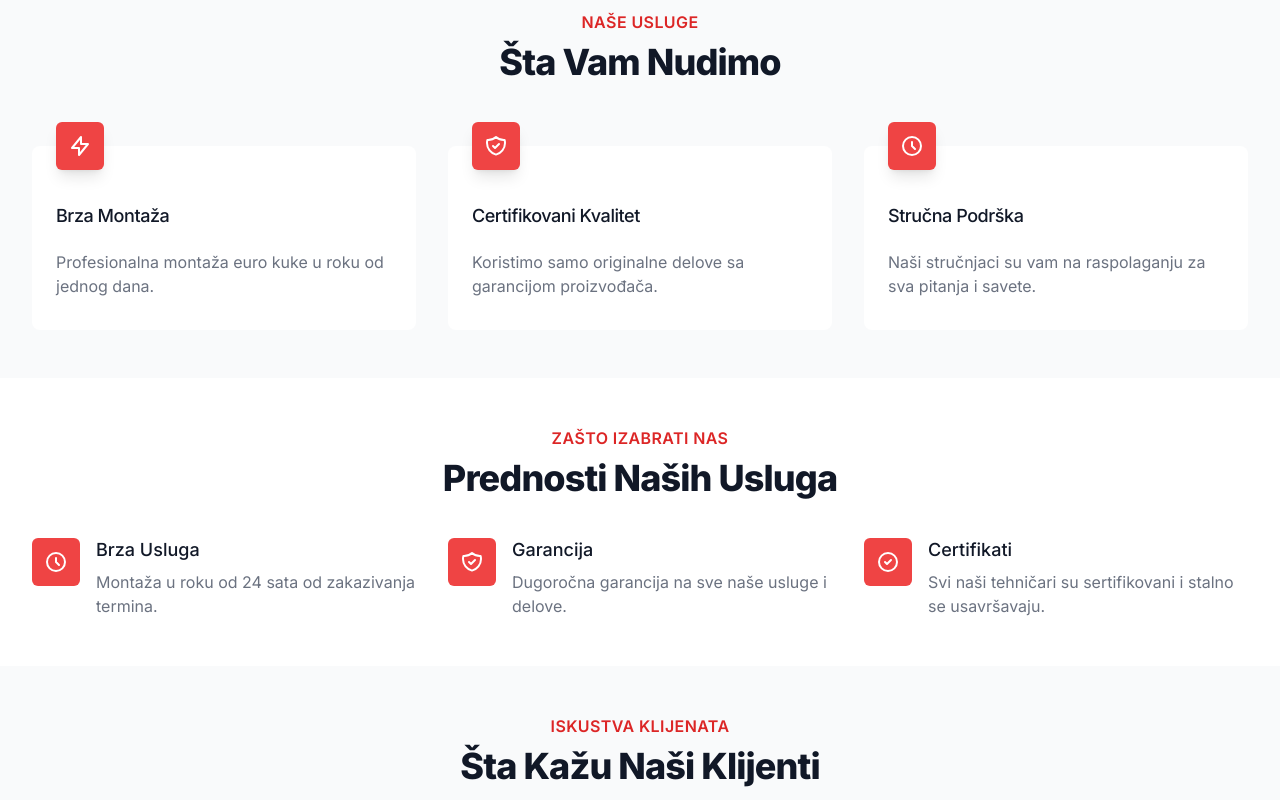
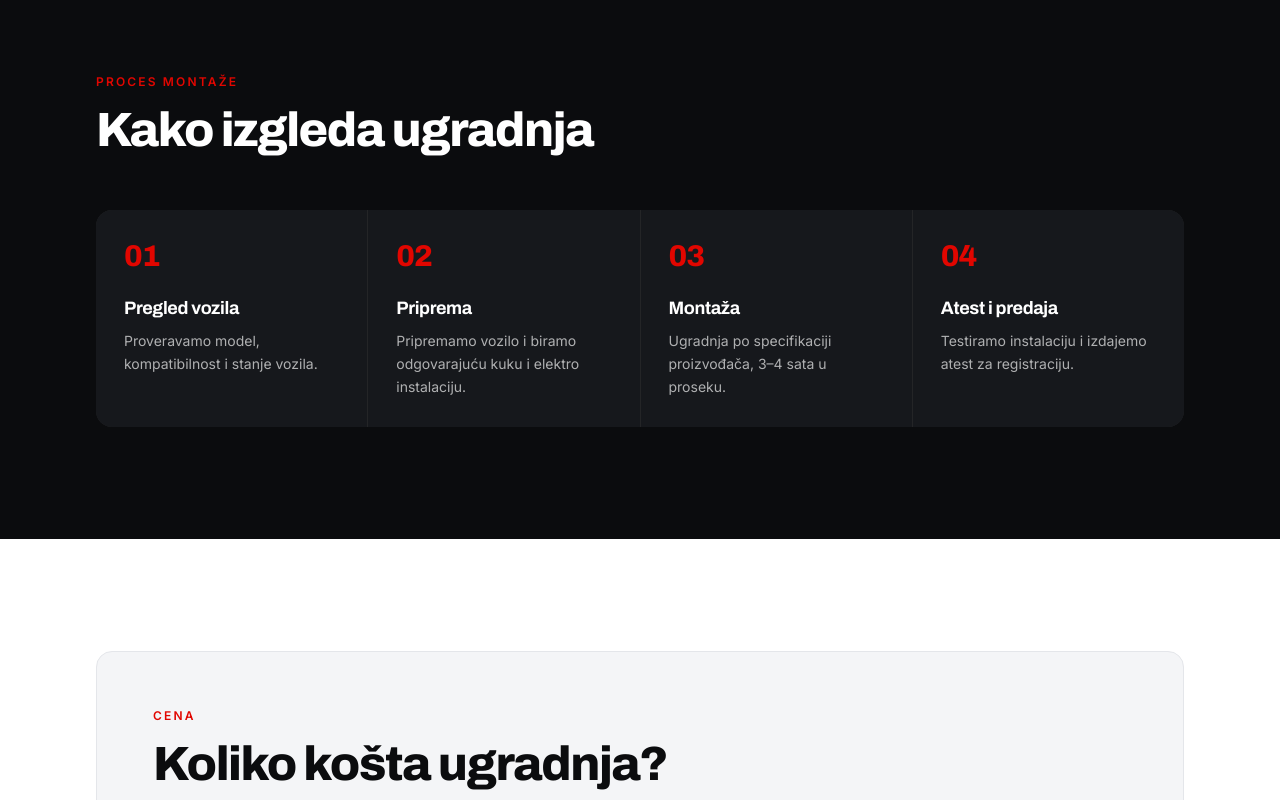
Before and after one commit to tomovicn/eurokuke, a Next.js app: page / in a window 1280 px wide. Shown: the part 940-1740 px from the top of the page. Built offline with nearby package versions, Linux system fonts and the light colour scheme.

Commit message:
Homepage process rail, price block and merged guarantees

```diff
--- a/src/app/page.tsx
+++ b/src/app/page.tsx
@@ -68,167 +68,75 @@ export default function Home() {
 
       <BrandStrip />
 
-      {/* Services Overview */}
-      <div className='py-12 bg-gray-50'>
-        <div className='max-w-7xl mx-auto px-4 sm:px-6 lg:px-8'>
-          <div className='lg:text-center'>
-            <h2 className='text-base text-red-600 font-semibold tracking-wide uppercase'>{t('home.services.title')}</h2>
-            <p className='mt-2 text-3xl leading-8 font-extrabold tracking-tight text-gray-900 sm:text-4xl'>
-              {t('home.services.subtitle')}
+      {/* Process */}
+      <section className='bg-ink py-20 md:py-28'>
+        <div className='mx-auto max-w-container px-4 sm:px-6 lg:px-8'>
+          <p className='text-xs font-semibold uppercase tracking-[0.18em] text-accent'>
+            {t('home.process.eyebrow')}
+          </p>
+          <h2 className='mt-4 max-w-2xl font-display text-4xl font-extrabold tracking-[-0.03em] text-paper md:text-5xl'>
+            {t('home.process.title')}
+          </h2>
+
+          <ol className='mt-14 grid gap-px overflow-hidden rounded-2xl bg-line-dark sm:grid-cols-2 lg:grid-cols-4'>
+            {(t('home.process.steps') as unknown as { title: string; description: string }[]).map(
+              (step, index) => (
+                <li key={step.title} className='bg-ink-2 p-7'>
+                  <span className='font-display text-3xl font-extrabold tracking-[-0.03em] text-accent'>
+                    {String(index + 1).padStart(2, '0')}
+                  </span>
+                  <h3 className='mt-5 font-display text-lg font-bold tracking-[-0.02em] text-paper'>
+                    {step.title}
+                  </h3>
+                  <p className='mt-2 text-sm leading-relaxed text-muted-dark'>{step.description}</p>
+                </li>
+              )
+            )}
+          </ol>
+        </div>
+      </section>
+
+      {/* Price */}
+      <section className='bg-paper py-20 md:py-28'>
+        <div className='mx-auto max-w-container px-4 sm:px-6 lg:px-8'>
+          <div className='rounded-2xl border border-line bg-paper-2 p-8 md:p-14'>
+            <p className='text-xs font-semibold uppercase tracking-[0.18em] text-accent'>
+              {t('home.price.eyebrow')}
             </p>
-          </div>
-
-          <div className='mt-10'>
-            <div className='grid grid-cols-1 gap-8 sm:grid-cols-2 lg:grid-cols-3'>
-              <div className='pt-6'>
-                <div className='flow-root bg-white rounded-lg px-6 pb-8'>
-                  <div className='-mt-6'>
-                    <div>
-                      <span className='inline-flex items-center justify-center p-3 bg-red-500 rounded-md shadow-lg'>
-                        <svg className='h-6 w-6 text-white' fill='none' viewBox='0 0 24 24' stroke='currentColor'>
-                          <path
-                            strokeLinecap='round'
-                            strokeLinejoin='round'
-                            strokeWidth='2'
-                            d='M13 10V3L4 14h7v7l9-11h-7z'
-                          />
-                        </svg>
-                      </span>
-                    </div>
-                    <h3 className='mt-8 text-lg font-medium text-gray-900 tracking-tight'>
-                      {t('home.services.quickInstallation.title')}
-                    </h3>
-                    <p className='mt-5 text-base text-gray-500'>{t('home.services.quickInstallation.description')}</p>
-                  </div>
-                </div>
-              </div>
-
-              <div className='pt-6'>
-                <div className='flow-root bg-white rounded-lg px-6 pb-8'>
-                  <div className='-mt-6'>
-                    <div>
-                      <span className='inline-flex items-center justify-center p-3 bg-red-500 rounded-md shadow-lg'>
-                        <svg className='h-6 w-6 text-white' fill='none' viewBox='0 0 24 24' stroke='currentColor'>
-                          <path
-                            strokeLinecap='round'
-                            strokeLinejoin='round'
-                            strokeWidth='2'
-                            d='M9 12l2 2 4-4m5.618-4.016A11.955 11.955 0 0112 2.944a11.955 11.955 0 01-8.618 3.04A12.02 12.02 0 003 9c0 5.591 3.824 10.29 9 11.622 5.176-1.332 9-6.03 9-11.622 0-1.042-.133-2.052-.382-3.016z'
-                          />
-                        </svg>
-                      </span>
-                    </div>
-                    <h3 className='mt-8 text-lg font-medium text-gray-900 tracking-tight'>
-                      {t('home.services.certifiedQuality.title')}
-                    </h3>
-                    <p className='mt-5 text-base text-gray-500'>{t('home.services.certifiedQuality.description')}</p>
-                  </div>
-                </div>
-              </div>
-
-              <div className='pt-6'>
-                <div className='flow-root bg-white rounded-lg px-6 pb-8'>
-                  <div className='-mt-6'>
-                    <div>
-                      <span className='inline-flex items-center justify-center p-3 bg-red-500 rounded-md shadow-lg'>
-                        <svg className='h-6 w-6 text-white' fill='none' viewBox='0 0 24 24' stroke='currentColor'>
-                          <path
-                            strokeLinecap='round'
-                            strokeLinejoin='round'
-                            strokeWidth='2'
-                            d='M12 8v4l3 3m6-3a9 9 0 11-18 0 9 9 0 0118 0z'
-                          />
-                        </svg>
-                      </span>
-                    </div>
-                    <h3 className='mt-8 text-lg font-medium text-gray-900 tracking-tight'>
-                      {t('home.services.expertSupport.title')}
-                    </h3>
-                    <p className='mt-5 text-base text-gray-500'>{t('home.services.expertSupport.description')}</p>
-                  </div>
-                </div>
-              </div>
-            </div>
+            <h2 className='mt-4 max-w-2xl font-display text-4xl font-extrabold tracking-[-0.03em] md:text-5xl'>
+              {t('home.price.title')}
+            </h2>
+            <p className='mt-6 max-w-2xl text-lg leading-relaxed text-muted'>
+              {t('home.price.description')}
+            </p>
+            <ContactActions tone='light' size='lg' className='mt-8' />
+            <p className='mt-6 text-sm text-muted'>{t('home.price.note')}</p>
           </div>
         </div>
-      </div>
+      </section>
 
-      {/* Why Choose Us */}
-      <div className='bg-white py-12'>
-        <div className='max-w-7xl mx-auto px-4 sm:px-6 lg:px-8'>
-          <div className='lg:text-center'>
-            <h2 className='text-base text-red-600 font-semibold tracking-wide uppercase'>
-              {t('home.whyChooseUs.title')}
-            </h2>
-            <p className='mt-2 text-3xl leading-8 font-extrabold tracking-tight text-gray-900 sm:text-4xl'>
-              {t('home.whyChooseUs.subtitle')}
-            </p>
-          </div>
+      {/* Guarantees */}
+      <section className='border-t border-line bg-paper-2 py-20 md:py-28'>
+        <div className='mx-auto max-w-container px-4 sm:px-6 lg:px-8'>
+          <p className='text-xs font-semibold uppercase tracking-[0.18em] text-accent'>
+            {t('home.guarantees.eyebrow')}
+          </p>
+          <h2 className='mt-4 max-w-2xl font-display text-4xl font-extrabold tracking-[-0.03em] md:text-5xl'>
+            {t('home.guarantees.title')}
+          </h2>
 
-          <div className='mt-10'>
-            <dl className='space-y-10 md:space-y-0 md:grid md:grid-cols-3 md:gap-x-8 md:gap-y-10'>
-              <div className='relative'>
-                <dt>
-                  <div className='absolute flex items-center justify-center h-12 w-12 rounded-md bg-red-500 text-white'>
-                    <svg className='h-6 w-6' fill='none' viewBox='0 0 24 24' stroke='currentColor'>
-                      <path
-                        strokeLinecap='round'
-                        strokeLinejoin='round'
-                        strokeWidth='2'
-                        d='M12 8v4l3 3m6-3a9 9 0 11-18 0 9 9 0 0118 0z'
-                      />
-                    </svg>
-                  </div>
-                  <p className='ml-16 text-lg leading-6 font-medium text-gray-900'>
-                    {t('home.whyChooseUs.fastService.title')}
-                  </p>
-                </dt>
-                <dd className='mt-2 ml-16 text-base text-gray-500'>{t('home.whyChooseUs.fastService.description')}</dd>
-              </div>
-
-              <div className='relative'>
-                <dt>
-                  <div className='absolute flex items-center justify-center h-12 w-12 rounded-md bg-red-500 text-white'>
-                    <svg className='h-6 w-6' fill='none' viewBox='0 0 24 24' stroke='currentColor'>
-                      <path
-                        strokeLinecap='round'
-                        strokeLinejoin='round'
-                        strokeWidth='2'
-                        d='M9 12l2 2 4-4m5.618-4.016A11.955 11.955 0 0112 2.944a11.955 11.955 0 01-8.618 3.04A12.02 12.02 0 003 9c0 5.591 3.824 10.29 9 11.622 5.176-1.332 9-6.03 9-11.622 0-1.042-.133-2.052-.382-3.016z'
-                      />
-                    </svg>
-                  </div>
-                  <p className='ml-16 text-lg leading-6 font-medium text-gray-900'>
-                    {t('home.whyChooseUs.warranty.title')}
-                  </p>
-                </dt>
-                <dd className='mt-2 ml-16 text-base text-gray-500'>{t('home.whyChooseUs.warranty.description')}</dd>
-              </div>
-
-              <div className='relative'>
-                <dt>
-                  <div className='absolute flex items-center justify-center h-12 w-12 rounded-md bg-red-500 text-white'>
-                    <svg className='h-6 w-6' fill='none' viewBox='0 0 24 24' stroke='currentColor'>
-                      <path
-                        strokeLinecap='round'
-                        strokeLinejoin='round'
-                        strokeWidth='2'
-                        d='M9 12l2 2 4-4m6 2a9 9 0 11-18 0 9 9 0 0118 0z'
-                      />
-                    </svg>
-                  </div>
-                  <p className='ml-16 text-lg leading-6 font-medium text-gray-900'>
-                    {t('home.whyChooseUs.certifications.title')}
-                  </p>
-                </dt>
-                <dd className='mt-2 ml-16 text-base text-gray-500'>
-                  {t('home.whyChooseUs.certifications.description')}
-                </dd>
-              </div>
-            </dl>
-          </div>
+          <dl className='mt-14 grid gap-x-12 gap-y-10 sm:grid-cols-2'>
+            {(t('home.guarantees.items') as unknown as { title: string; description: string }[]).map(
+              (item) => (
+                <div key={item.title} className='border-t border-line pt-6'>
+                  <dt className='font-display text-xl font-bold tracking-[-0.02em]'>{item.title}</dt>
+                  <dd className='mt-2 leading-relaxed text-muted'>{item.description}</dd>
+                </div>
+              )
+            )}
+          </dl>
         </div>
-      </div>
+      </section>
 
       {/* Testimonials */}
       <div className='bg-gray-50 py-12'>
```
